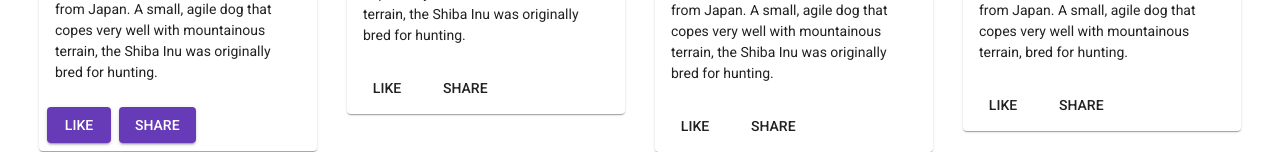
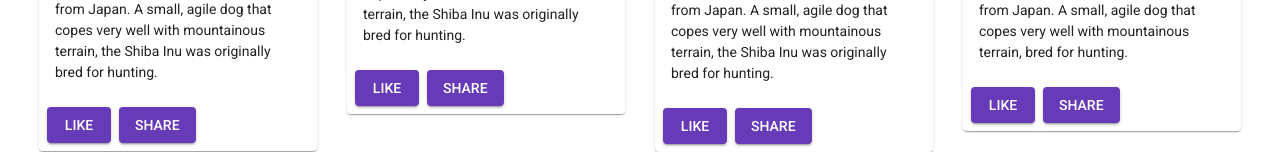
Before and after one commit to hiivenky/CyberInsurance, an Angular app: page /homePage in a window 1280 px wide. Shown: the part 1088-1240 px from the top of the page. Built offline with nearby package versions, Linux system fonts and the light colour scheme.

Commit message:
changes made to deploy in heroku

```diff
--- a/src/app/components/e-protect-page/e-protect-page.component.ts
+++ b/src/app/components/e-protect-page/e-protect-page.component.ts
@@ -1,6 +1,6 @@
 import { Component, OnInit } from '@angular/core';
 import {FormControl, Validators} from '@angular/forms';
-
+import {Router} from '@angular/router';
 
 
 @Component({
@@ -13,7 +13,7 @@ export class EProtectPageComponent implements OnInit {
   model:any={};
   disable:boolean=true;
 
-  constructor() { }
+  constructor(private router:Router) { }
 
   ngOnInit(): void {
   }
@@ -60,7 +60,7 @@ export class EProtectPageComponent implements OnInit {
   }
 
   submit(){
-    alert('inside submit')
+    this.router.navigate(['choosePolicy']);
   }
 
 }
--- a/src/app/components/home-page/home-page.component.html
+++ b/src/app/components/home-page/home-page.component.html
@@ -71,8 +71,8 @@
           </p>
         </mat-card-content>
         <mat-card-actions>
-          <button mat-button>LIKE</button>
-          <button mat-button>SHARE</button>
+          <button mat-raised-button color="primary">LIKE</button>
+          <button mat-raised-button color="primary">SHARE</button>
         </mat-card-actions>
       </mat-card>
     </div>
@@ -92,8 +92,8 @@
           </p>
         </mat-card-content>
         <mat-card-actions>
-          <button mat-button>LIKE</button>
-          <button mat-button>SHARE</button>
+          <button mat-raised-button color="primary">LIKE</button>
+          <button mat-raised-button color="primary">SHARE</button>
         </mat-card-actions>
       </mat-card>
     </div>
@@ -113,8 +113,8 @@
           </p>
         </mat-card-content>
         <mat-card-actions>
-          <button mat-button>LIKE</button>
-          <button mat-button>SHARE</button>
+          <button mat-raised-button color="primary">LIKE</button>
+          <button mat-raised-button color="primary">SHARE</button>
         </mat-card-actions>
       </mat-card>
     </div>
```
Also changed, not shown: package.json (+14 -3 lines), server.js (added, +13 -0 lines), 1 other file (tests, documents, lock files or other folders).
